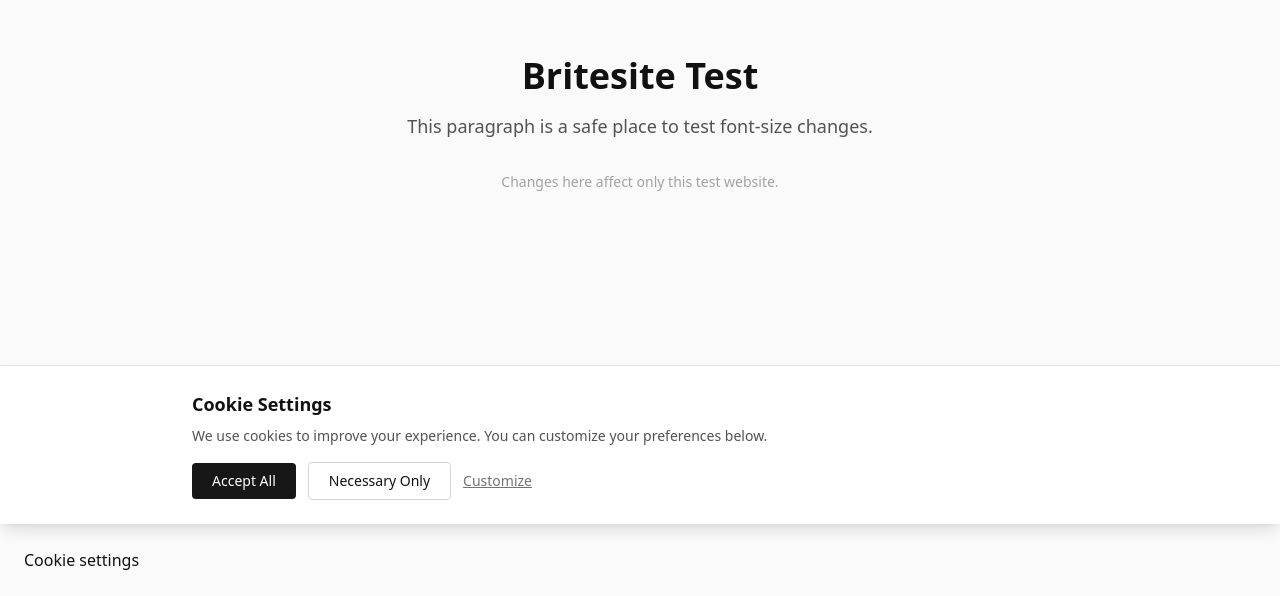
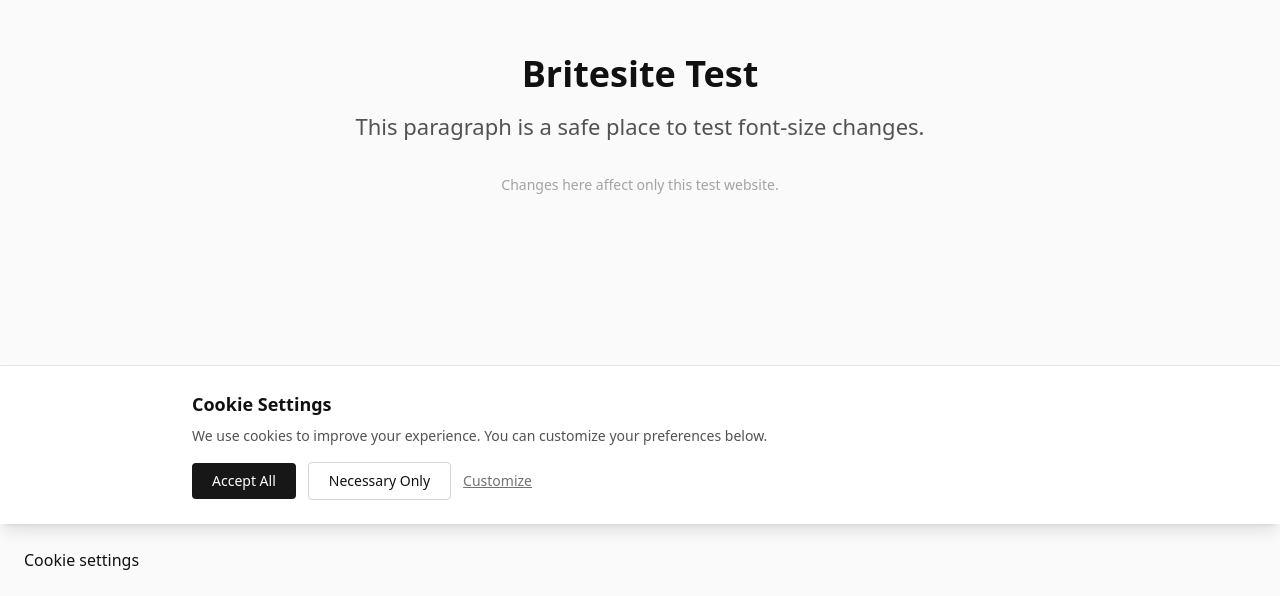
Before and after one commit to Britesite/britesite-test-webpage, a Next.js app: page /en in a window 1280 px wide. Shown: the part 276-872 px from the top of the page. Built offline with nearby package versions, Linux system fonts and the light colour scheme; no server answers.

Commit message:
Make home page test paragraph larger

```diff
--- a/src/app/[locale]/page.tsx
+++ b/src/app/[locale]/page.tsx
@@ -27,7 +27,7 @@ export default async function HomePage({
         <h1 className="text-4xl font-bold mb-4">
           Britesite Test
         </h1>
-        <p className="text-lg text-neutral-600 mb-8">
+        <p className="text-[22px] text-neutral-600 mb-8">
           This paragraph is a safe place to test font-size changes.
         </p>
         <p className="text-sm text-neutral-400">
```
